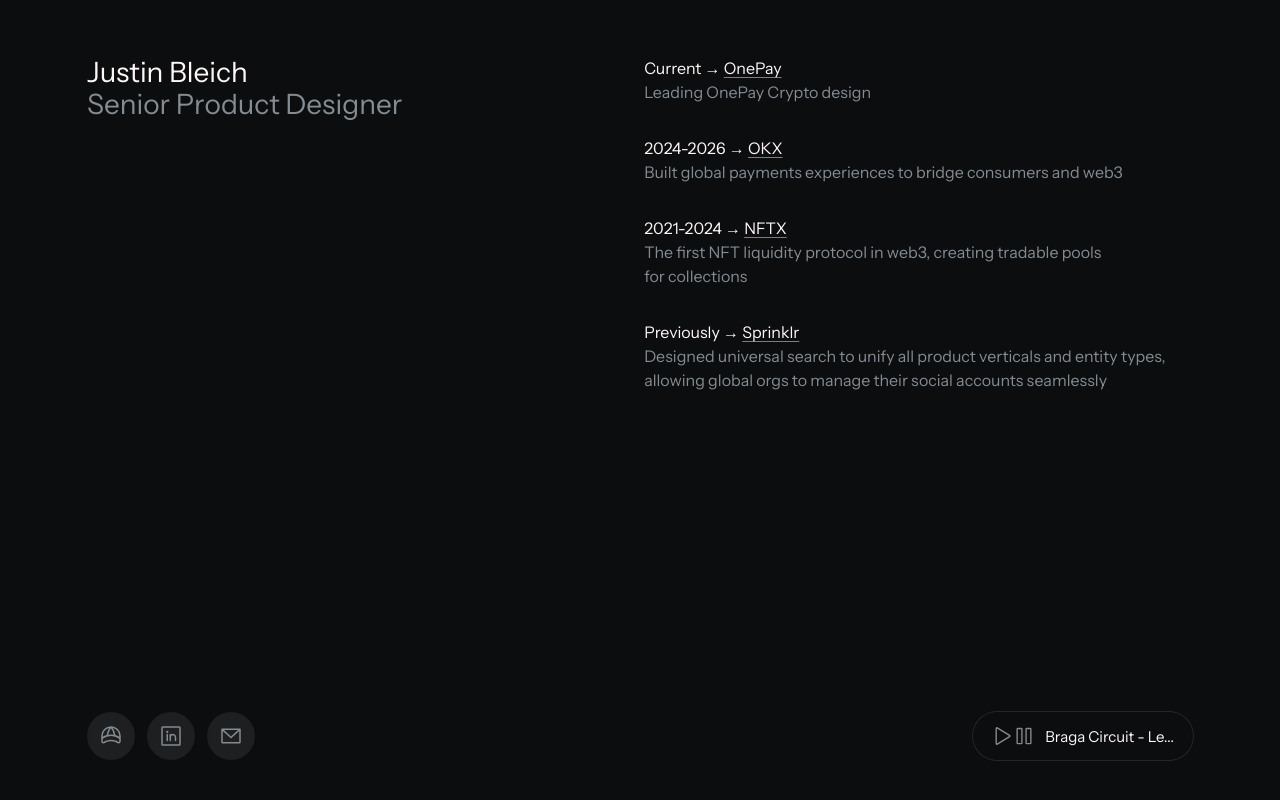
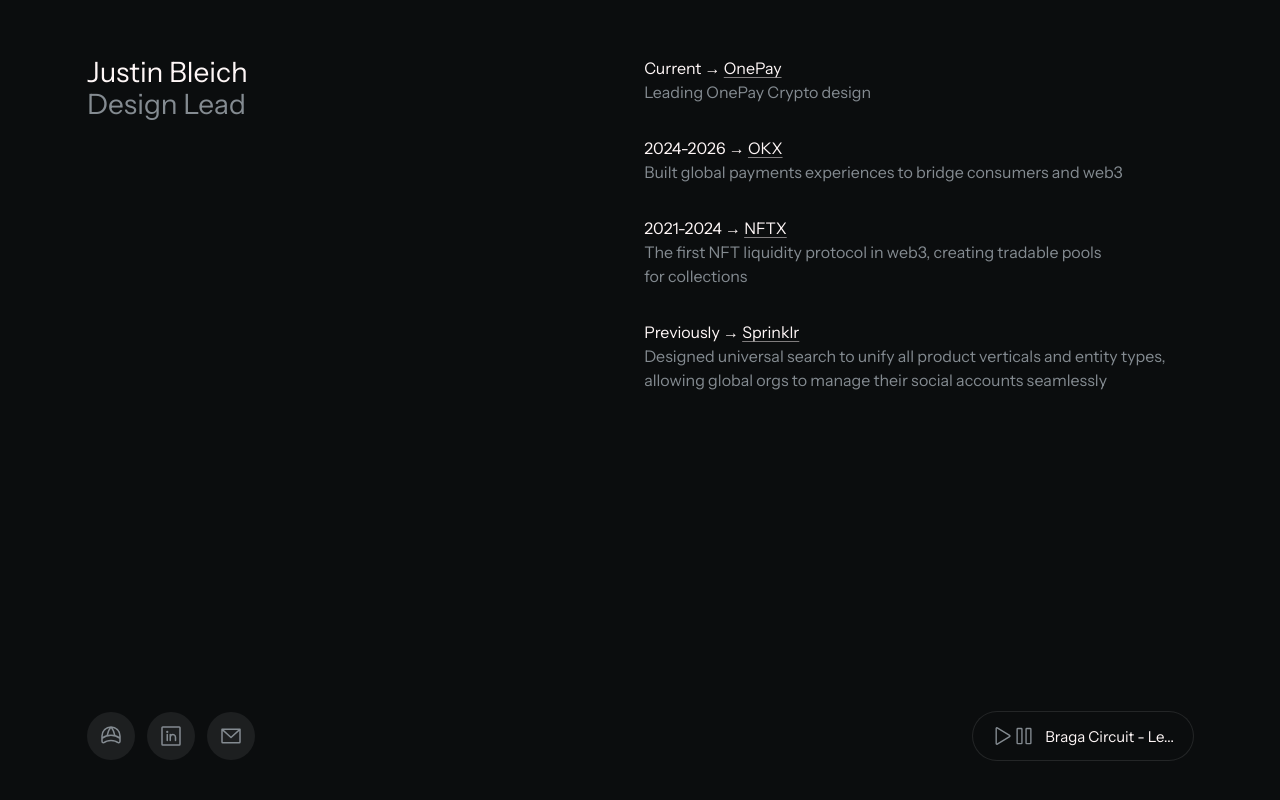
Before and after one commit to justinbleich/justinbleich-com, a React (Vite) app: page / in a window 1280 px wide. Built offline with nearby package versions, Linux system fonts and the light colour scheme.

Commit message:
Update portfolio title

```diff
--- a/src/App.jsx
+++ b/src/App.jsx
@@ -59,7 +59,7 @@
       <section className="intro" aria-labelledby="page-title">
         <div className="identity">
           <h1 id="page-title">Justin Bleich</h1>
-          <p>Senior Product Designer</p>
+          <p>Design Lead</p>
         </div>
 
         <div className="work-list" aria-label="Selected work history">
```
